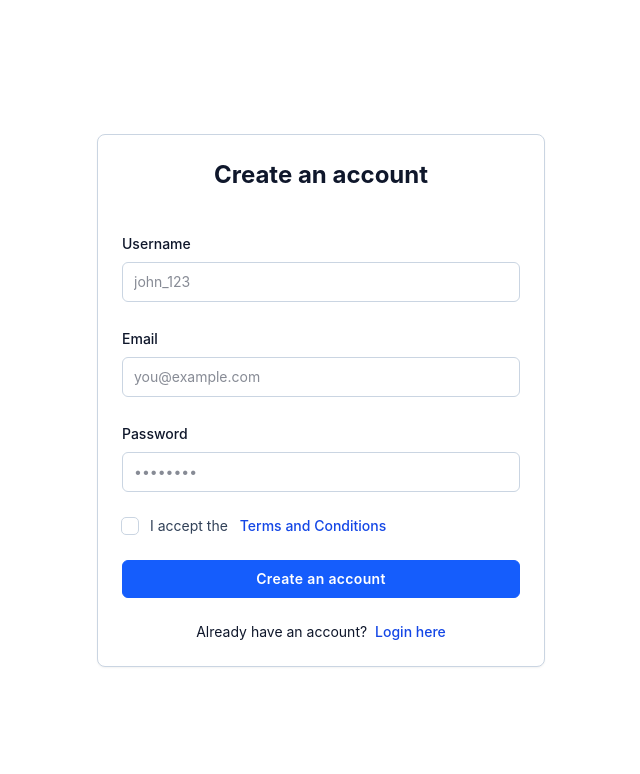
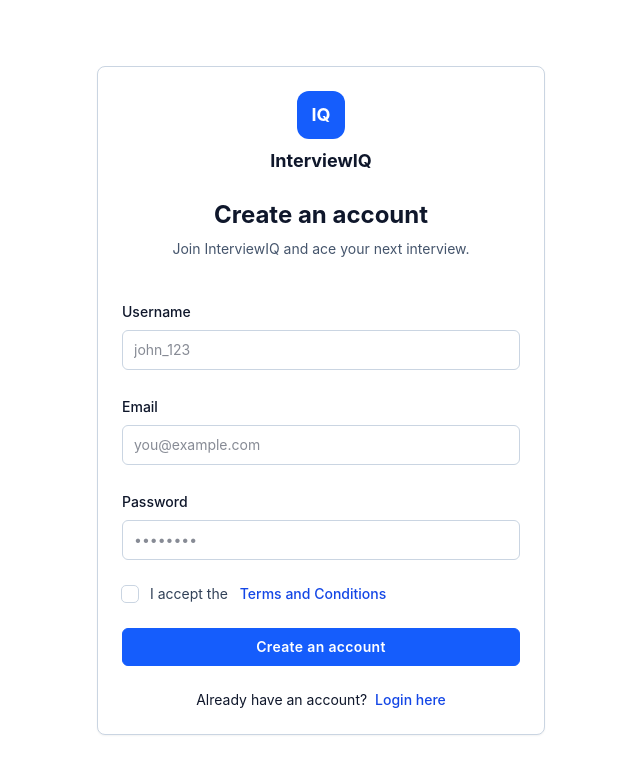
Before and after one commit to ujjwaltayal017-lang/InterviewIQ, a React (Vite) app in the folder frontend/: page /register in a window 1280 px wide. Shown: the top 774 px of the page, without its empty margins (319-959 px from the left). Built offline with nearby package versions, Linux system fonts and the light colour scheme; no server answers.

Commit message:
Implement error handling in registration form
Added error handling to registration process.

```diff
--- a/frontend/src/features/auth/pages/Register.jsx
+++ b/frontend/src/features/auth/pages/Register.jsx
@@ -1,4 +1,3 @@
-
 import React, { useState } from 'react';
 import { useNavigate } from 'react-router';
 import { useAuth } from '../hooks/useAuth';
@@ -9,13 +8,22 @@ export default function Register() {
   const [username, setUsername] = useState("");
   const [email, setEmail] = useState("");
   const [pass, setPass] = useState("");
+  const [error, setError] = useState("");
 
   const { loading, handleRegister } = useAuth()
 
   const handleSubmit = async (e) => {
     e.preventDefault();
-    await handleRegister({ username, email, password: pass })
-    navigate("/")
+    setError("");
+
+    try {
+      await handleRegister({ username, email, password: pass })
+      navigate("/")
+    } catch (err) {
+      setError(
+        err.response?.data?.message || "Something went wrong. Please try again."
+      );
+    }
   }
 
   if (loading) {
@@ -36,7 +44,19 @@ export default function Register() {
       <div className="max-w-md w-full">
         <div
           className="p-6 rounded-lg bg-white border border-slate-300 shadow-xs md:p-6 dark:bg-neutral-800 dark:border-neutral-700">
-          <h1 className="text-slate-900 text-center text-2xl font-bold dark:text-slate-50">Create an account</h1>
+
+          {/* Logo */}
+          <div className="flex flex-col items-center">
+            <span className="flex h-12 w-12 items-center justify-center rounded-xl bg-blue-600 text-lg font-bold text-white">
+              IQ
+            </span>
+            <span className="mt-2 text-lg font-bold text-slate-900 dark:text-slate-50">InterviewIQ</span>
+          </div>
+
+          <h1 className="text-slate-900 text-center text-2xl font-bold mt-6 dark:text-slate-50">Create an account</h1>
+          <p className="mt-2 text-center text-sm text-slate-600 dark:text-slate-400">
+            Join InterviewIQ and ace your next interview.
+          </p>
 
           <form className="space-y-6 mt-10" onSubmit={handleSubmit}>
 
@@ -88,6 +108,12 @@ export default function Register() {
               </a>
             </div>
 
+            {error && (
+              <p className="rounded-md bg-red-50 px-3 py-2 text-sm font-medium text-red-600">
+                {error}
+              </p>
+            )}
+
             <button type="submit"
               className="w-full py-2 px-3.5 text-sm rounded-md font-semibold cursor-pointer tracking-wide text-white border border-blue-600 bg-blue-600 hover:bg-blue-700 transition-all focus:outline-none focus-visible:ring-2 focus-visible:ring-blue-500">
               Create an account</button>
```
